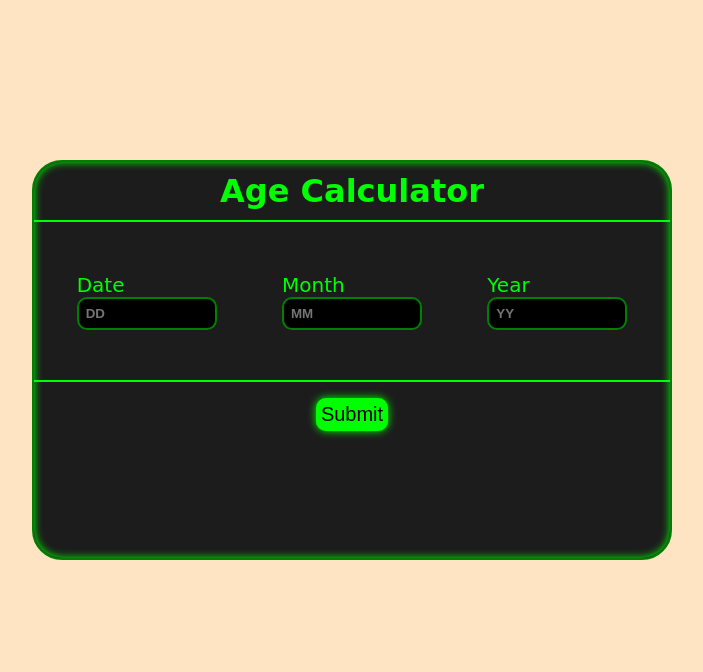
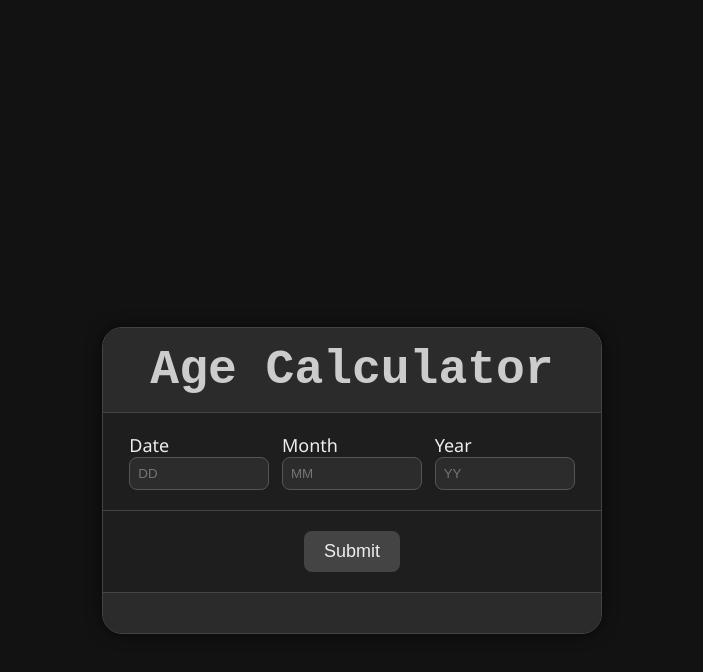
Before and after one commit to mohd-sameer-576/Age-Calculator, a plain HTML site: page index.html in a window 1280 px wide. Shown: the whole page, without its empty margins (288-991 px from the left). Drawn offline with Linux system fonts and the light colour scheme.

Commit message:
Update style.css

```diff
--- a/style.css
+++ b/style.css
@@ -1,94 +1,128 @@
-*{
+* {
     box-sizing: border-box;
     padding: 0;
     margin: 0;
 }
-body{
-    background-color: bisque;
+
+body {
+    background-color: #121212;
     display: flex;
     justify-content: center;
     align-items: center;
-    /* text-align: center; */
+    min-height: 100vh;
+    font-family: 'Segoe UI', Tahoma, Geneva, Verdana, sans-serif;
 }
-.container{
+
+.container {
     margin-top: 20vh;
-    background-color: #1c1c1c;
+    background-color: #1e1e1e;
     width: 80vh;
-    height: 50vh;
-    border-radius: 30px;
-    border: 2px solid green;
-    box-shadow: inset 0 0 0.5rem 0 #00ff00;
+    max-width: 500px;
+    height: auto;
+    border-radius: 20px;
+    border: 1px solid #444;
+    box-shadow: 0 0 15px rgba(0,0,0,0.6);
+    overflow: hidden;
 }
-.container .header{
-    padding: 10px;
+
+.container .header {
+    padding: 15px;
     font-weight: bold;
-    border-bottom: 2px solid #00ff00;
-    font-family: cursive;
+    border-bottom: 1px solid #444;
+    font-family: 'Courier New', Courier, monospace;
     text-align: center;
-    color: #00ff00;
+    color: #ccc;
+    background-color: #2b2b2b;
+    font-size: 24px;
 }
-.container .form{
+
+.container .form {
     display: flex;
     justify-content: space-around;
     align-items: center;
-    height: 20vh;
-    color: #00ff00;
-    font-family: cursive;
-    font-size: 20px;
-    border-bottom: 2px solid #00ff00;
-    padding: 10px 10px;
+    flex-wrap: wrap;
+    padding: 20px;
+    color: #eee;
+    font-size: 18px;
+    border-bottom: 1px solid #444;
 }
-.container .form input{
+
+.container .form label {
+    margin: 10px;
+    flex: 1 1 100px;
+    text-align: center;
+}
+
+.container .form input {
     width: 140px;
-    padding: 7px 7px;
-    background-color: black;
-    color: #00ff00;
-    font-weight: bolder;
-    border-radius: 10px;
-    border: 2px solid green;
+    padding: 8px;
+    background-color: #2c2c2c;
+    color: #f0f0f0;
+    border-radius: 8px;
+    border: 1px solid #555;
+    outline: none;
+    font-weight: 500;
+    transition: 0.3s;
 }
-.container .sub-btn{
+
+.container .form input:focus {
+    border-color: #888;
+    background-color: #333;
+}
+
+.container .sub-btn {
     display: flex;
     justify-content: center;
     align-items: center;
-    height: 8vh;
+    padding: 20px 0;
+    background-color: #1e1e1e;
+}
 
-}
-.container .sub-btn input{
-    font-size: 20px;
-    border-radius: 10px;
-    padding: 5px 5px;
-    background-color: #00ff00;
-    color: black;
+.container .sub-btn input {
+    font-size: 18px;
+    border-radius: 8px;
+    padding: 10px 20px;
+    background-color: #444;
+    color: #eee;
     cursor: pointer;
     border: none;
-    box-shadow: inset 0 0 0.5rem 0 #00ff00, 0 0 0.5rem 0 #00ff00;
+    transition: 0.3s ease;
 }
 
-.container .sub-btn input:active{
-    background-color: bisque;
-    color: black;
-    box-shadow: inset 0 0 0.5rem 0 bisque;
-    transition-duration: .5s;
+.container .sub-btn input:hover {
+    background-color: #666;
+    color: white;
 }
-#age{
+
+.container .sub-btn input:active {
+    background-color: #888;
+    box-shadow: inset 0 0 5px rgba(255, 255, 255, 0.2);
+}
+
+#age {
     padding: 20px;
-    overflow: hidden;
-    font-size: 23px;
-    font-weight: normal;
+    font-size: 20px;
     line-height: 1.5;
-    word-spacing: 2.7px;
-    color: #00ff00;
-    font-family: cursive;
+    word-spacing: 2px;
+    color: #ccc;
     text-align: center;
+    background-color: #2b2b2b;
+    border-top: 1px solid #444;
 }
-@media (max-width: 476px){
-    .container .form{
+
+@media (max-width: 476px) {
+    .container .form {
         flex-direction: column;
         align-items: center;
-        height: auto;
     }
-    .container{
-        height: 55vh;
+
+    .container {
+        width: 90%;
+        margin-top: 10vh;
+    }
+
+    .container .form input {
+        width: 80%;
+        margin-top: 10px;
     }
 }
```
